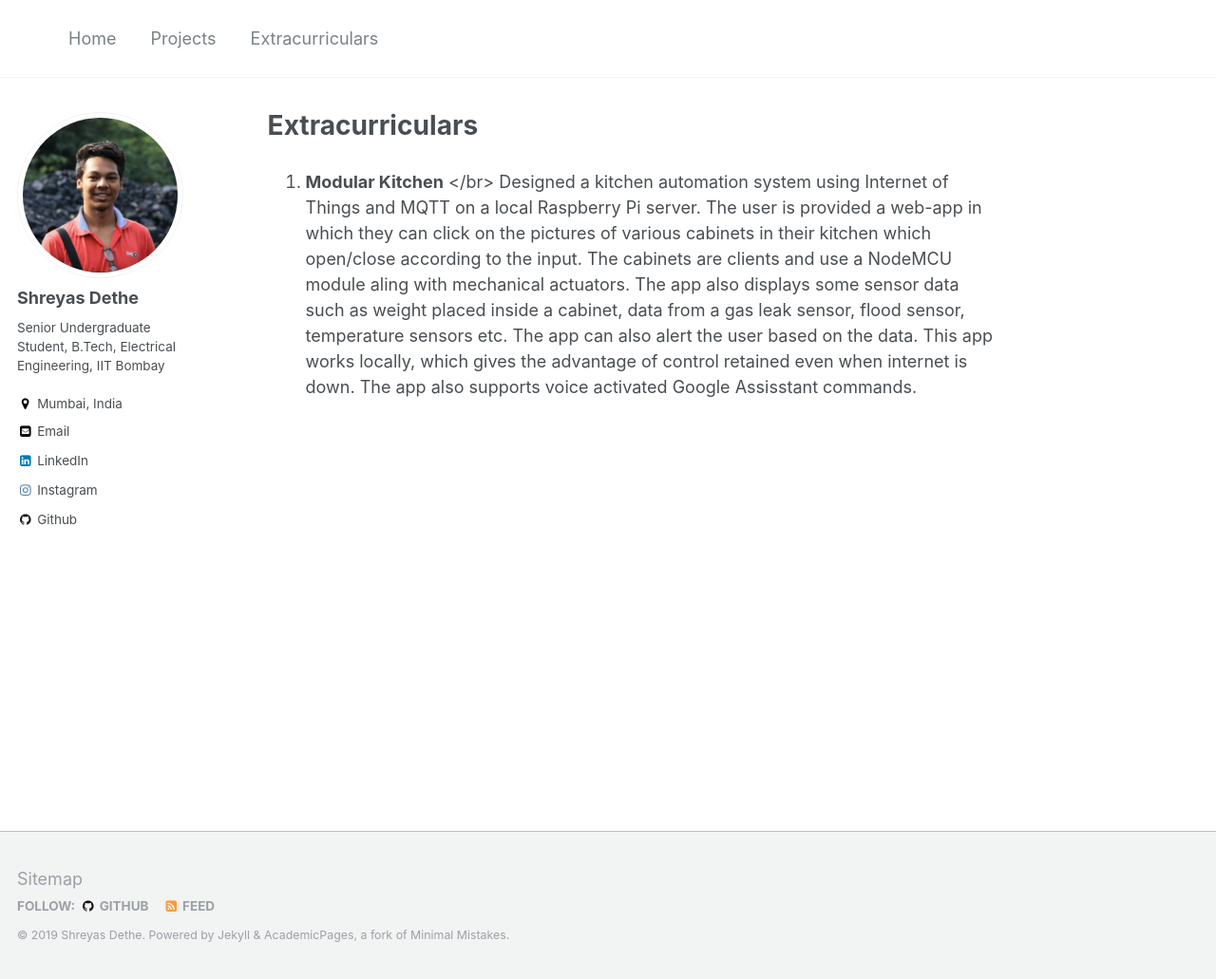
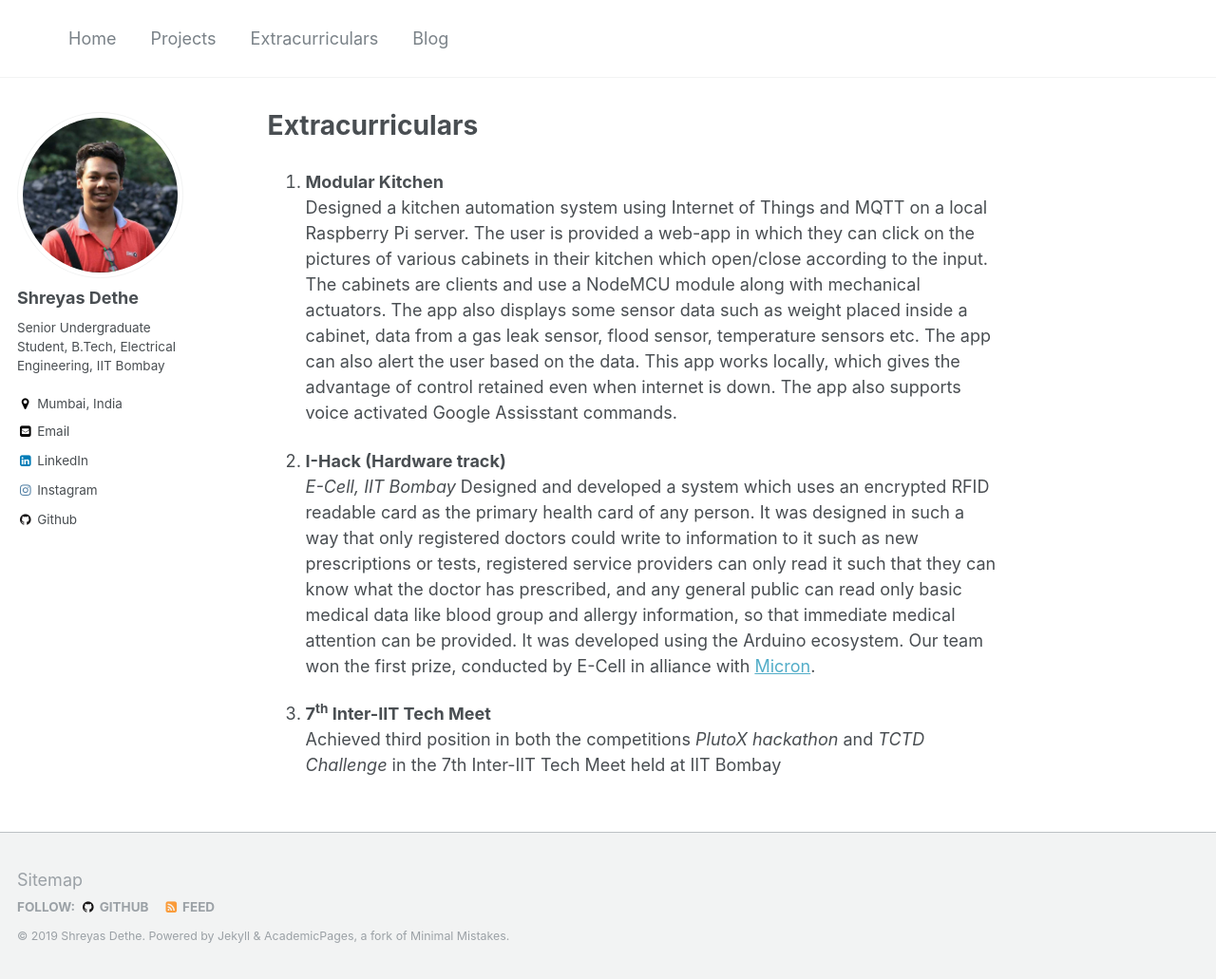
Before and after one commit to shreyasdethe/home, a Jekyll site: the page built from _pages/extra.md, in a window 1280 px wide and 1031 px high. Shown: the whole window at 95% size. Built offline with Jekyll 4.4.1, drawn with Linux system fonts in a browser that asks for light colours.

Commit message:
Update extrac

```diff
--- a/_data/navigation.yml
+++ b/_data/navigation.yml
@@ -15,3 +15,6 @@ main:
 
   - title: "Extracurriculars"
     url: /extra/
+
+  - title: "Blog"
+    url: /blog/
--- a/_pages/extra.md
+++ b/_pages/extra.md
@@ -4,5 +4,14 @@ title: Extracurriculars
 author_profile: true
 ---
 
-1.  **Modular Kitchen** </br>
-	Designed a kitchen automation system using Internet of Things and MQTT on a local Raspberry Pi server. The user is provided a web-app in which they can click on the pictures of various cabinets in their kitchen which open/close according to the input. The cabinets are clients and use a NodeMCU module aling with mechanical actuators. The app also displays some sensor data such as weight placed inside a cabinet, data from a gas leak sensor, flood sensor, temperature sensors etc. The app can also alert the user based on the data. This app works locally, which gives the advantage of control retained even when internet is down. The app also supports voice activated Google Assisstant commands.
+1.  **Modular Kitchen** <br/>
+	Designed a kitchen automation system using Internet of Things and MQTT on a local Raspberry Pi server. The user is provided a web-app in which they can click on the pictures of various cabinets in their kitchen which open/close according to the input. The cabinets are clients and use a NodeMCU module along with mechanical actuators. The app also displays some sensor data such as weight placed inside a cabinet, data from a gas leak sensor, flood sensor, temperature sensors etc. The app can also alert the user based on the data. This app works locally, which gives the advantage of control retained even when internet is down. The app also supports voice activated Google Assisstant commands.
+
+
+2.  **I-Hack (Hardware track)** <br/>
+	*E-Cell, IIT Bombay*
+	Designed and developed a system which uses an encrypted RFID readable card as the primary health card of any person. It was designed in such a way that only registered doctors could write to information to it such as new prescriptions or tests, registered service providers can only read it such that they can know what the doctor has prescribed, and any general public can read only basic medical data like blood group and allergy information, so that immediate medical attention can be provided. It was developed using the Arduino ecosystem. Our team won the first prize, conducted by E-Cell in alliance with [Micron](https://www.micron.com).
+
+
+3.  **7<sup>th</sup> Inter-IIT Tech Meet** <br/>
+	Achieved third position in both the competitions *PlutoX hackathon* and *TCTD Challenge* in the 7th Inter-IIT Tech Meet held at IIT Bombay
```
